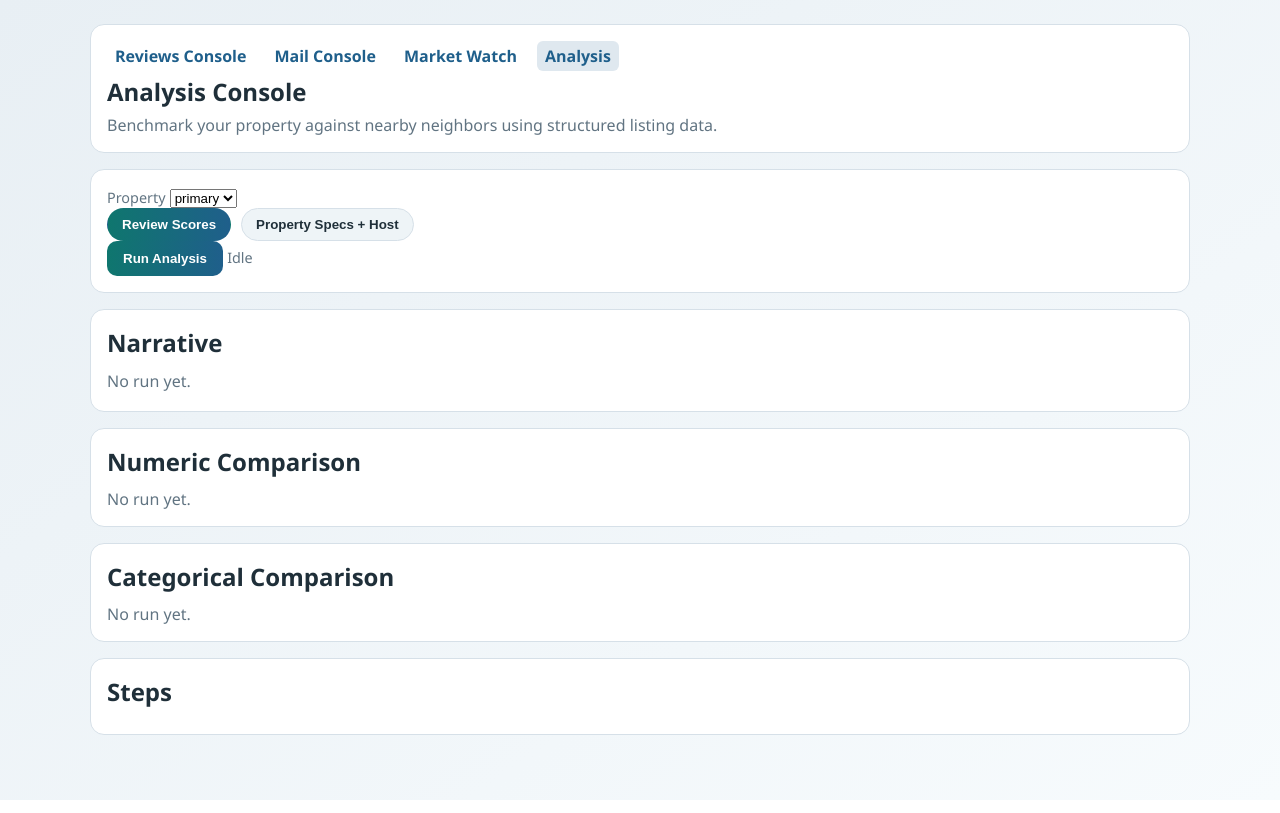
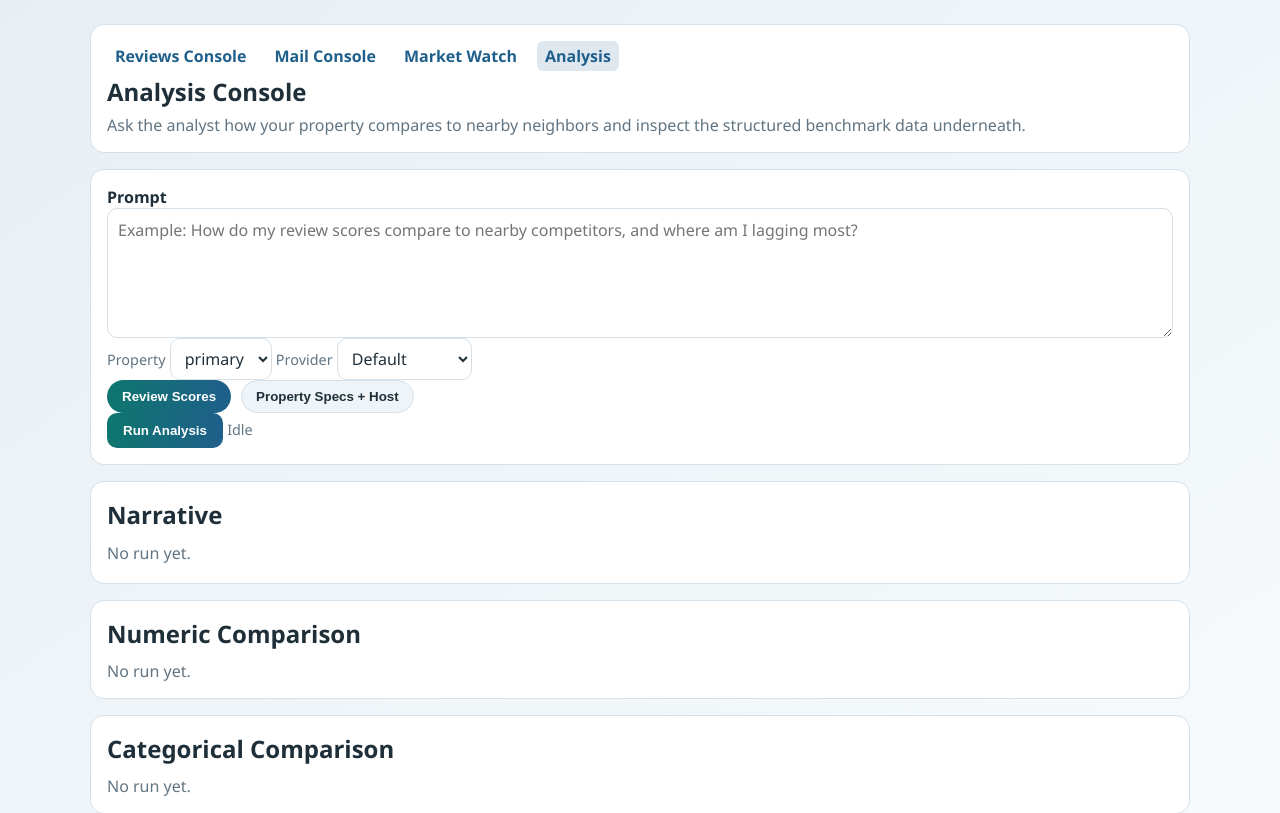
Before and after one commit to Alon-gilad-5/Airbnb-Agentic-System, a FastAPI app: page /analysis in a window 1280 px wide. Shown: the top 813 px of the page. Run offline with FastAPI, Linux system fonts and the light colour scheme; parts of the project's set-up code (start-up, migrations or seed data) failed here and were passed over; some libraries are stand-ins or nearby versions.

Commit message:
Make analysis console prompt-driven

```diff
--- a/app/main.py
+++ b/app/main.py
@@ -1107,21 +1107,55 @@ def market_watch_run(
 
 @app.post("/api/analysis", response_model=AnalysisResponse)
 def run_analysis(payload: AnalysisRequest) -> AnalysisResponse:
-    """Run structured neighbor benchmarking analysis for one property."""
+    """Run prompt-driven neighbor benchmarking analysis for one property."""
+
+    requested_provider = (payload.llm_provider or "default").strip().lower()
+    provider_is_explicit = requested_provider in VALID_CHAT_PROVIDERS
+    resolved_provider = (
+        default_chat_provider
+        if requested_provider in {"", "default"}
+        else requested_provider
+    )
+    if resolved_provider not in VALID_CHAT_PROVIDERS:
+        resolved_provider = default_chat_provider
+
+    provider_chat_service = chat_services_by_provider.get(resolved_provider)
+    if provider_is_explicit and (provider_chat_service is None or not provider_chat_service.is_available):
+        return AnalysisResponse(
+            status="error",
+            error=(
+                f"Requested llm_provider '{resolved_provider}' is not configured. "
+                f"Set required provider env vars and retry."
+            ),
+            response=None,
+            numeric_comparison=[],
+            categorical_comparison=[],
+            steps=[],
+        )
+
+    target_agent = analysis_agents_by_provider.get(resolved_provider)
+    if target_agent is None:
+        target_agent = analysis_agents_by_provider.get(default_chat_provider)
+    if target_agent is None:
+        target_agent = analyst_agent
 
     property_id = (
         payload.property_id.strip()
         if payload.property_id and payload.property_id.strip()
         else settings.active_owner.property_id
     )
-    context: dict[str, object] = {
-        "property_id": property_id,
-        "analysis_category": payload.category,
-    }
-    prompt = f"Analyze my {payload.category} against neighbors."
+    context: dict[str, object] = {"property_id": property_id}
+    if payload.category in {"review_scores", "property_specs"}:
+        context["analysis_category"] = payload.category
+
+    prompt = (
+        payload.prompt.strip()
+        if payload.prompt and payload.prompt.strip()
+        else f"Analyze my {payload.category or 'review_scores'} against neighbors."
+    )
 
     try:
-        outcome = analyst_agent.analyze(prompt, context=context)
+        outcome = target_agent.analyze(prompt, context=context)
         return AnalysisResponse(
             status=("error" if outcome.error else "ok"),
             error=outcome.error,
--- a/app/templates/analysis.html
+++ b/app/templates/analysis.html
@@ -5,6 +5,23 @@
   <title>Analysis Console</title>
   <link rel="stylesheet" href="/static/base.css">
   <style>
+    textarea {
+      width: 100%;
+      min-height: 130px;
+      border: 1px solid var(--border);
+      border-radius: 10px;
+      padding: 10px;
+      font: inherit;
+      resize: vertical;
+    }
+    select {
+      border: 1px solid var(--border);
+      border-radius: 10px;
+      padding: 8px 10px;
+      font: inherit;
+      background: #fff;
+      color: var(--ink);
+    }
     .toggle-group { display:flex; gap:10px; flex-wrap:wrap; }
     .toggle-btn {
       background:#eef4f7;
@@ -65,14 +82,22 @@
         <a href="/analysis" class="active" aria-current="page">Analysis</a>
       </div>
       <h1>Analysis Console</h1>
-      <p>Benchmark your property against nearby neighbors using structured listing data.</p>
+      <p>Ask the analyst how your property compares to nearby neighbors and inspect the structured benchmark data underneath.</p>
     </section>
 
     <section class="card">
+      <label for="prompt"><strong>Prompt</strong></label>
+      <textarea id="prompt" aria-label="Analysis prompt" placeholder="Example: How do my review scores compare to nearby competitors, and where am I lagging most?"></textarea>
       <div class="row">
         <label for="propertyProfile" class="muted">Property</label>
         <select id="propertyProfile" aria-label="Property profile">
           <option value="primary">Primary</option>
+        </select>
+        <label for="llmProvider" class="muted">Provider</label>
+        <select id="llmProvider" aria-label="LLM provider">
+          <option value="default">Default</option>
+          <option value="llmod">LLMOD</option>
+          <option value="openrouter">OpenRouter</option>
         </select>
         <div class="toggle-group" aria-label="Analysis category">
           <button type="button" class="toggle-btn active" data-category="review_scores">Review Scores</button>
@@ -105,18 +130,38 @@
   </main>
 
   <script>
+    const promptEl = document.getElementById("prompt");
     const propertyProfileEl = document.getElementById("propertyProfile");
+    const providerEl = document.getElementById("llmProvider");
     const runBtn = document.getElementById("runBtn");
     const statusEl = document.getElementById("status");
     const narrativeEl = document.getElementById("narrative");
     const numericWrapEl = document.getElementById("numericWrap");
     const categoricalWrapEl = document.getElementById("categoricalWrap");
     const stepsEl = document.getElementById("steps");
+    const LLM_PROVIDER_STORAGE_KEY = "analysis_console_llm_provider";
     const PROPERTY_PROFILE_STORAGE_KEY = "active_property_profile_id";
+    const allowedProviders = new Set(["default", "llmod", "openrouter"]);
     const categoryButtons = Array.from(document.querySelectorAll(".toggle-btn"));
     let propertyProfilesById = new Map();
     let selectedPropertyProfile = null;
     let selectedCategory = "review_scores";
+
+    try {
+      const storedProvider = localStorage.getItem(LLM_PROVIDER_STORAGE_KEY);
+      if (storedProvider && allowedProviders.has(storedProvider)) {
+        providerEl.value = storedProvider;
+      }
+    } catch (err) {
+      // Ignore storage errors.
+    }
+
+    function defaultPromptForCategory(category) {
+      if (category === "property_specs") {
+        return "How do my property specs and host positioning compare to nearby competitors?";
+      }
+      return "How do my review scores compare to nearby competitors, and where am I lagging most?";
+    }
 
     function escHtml(str) {
       const d = document.createElement("div");
@@ -284,6 +329,13 @@
         statusEl.textContent = "No property selected.";
         return;
       }
+      const provider = allowedProviders.has(providerEl.value) ? providerEl.value : "default";
+      const prompt = promptEl.value.trim();
+      try {
+        localStorage.setItem(LLM_PROVIDER_STORAGE_KEY, provider);
+      } catch (err) {
+        // Ignore storage errors.
+      }
       runBtn.disabled = true;
       statusEl.innerHTML = '<span class="inline-spinner" aria-hidden="true"></span> Running...';
       narrativeEl.textContent = "Working...";
@@ -292,13 +344,19 @@
       stepsEl.innerHTML = "";
 
       try {
+        const requestPayload = {
+          property_id: selectedPropertyProfile.property_id,
+          llm_provider: provider,
+        };
+        if (prompt) {
+          requestPayload.prompt = prompt;
+        } else {
+          requestPayload.category = selectedCategory;
+        }
         const res = await fetch("/api/analysis", {
           method: "POST",
           headers: {"Content-Type": "application/json"},
-          body: JSON.stringify({
-            property_id: selectedPropertyProfile.property_id,
-            category: selectedCategory,
-          }),
+          body: JSON.stringify(requestPayload),
         });
         const data = await res.json();
         if (data.status === "error") {
@@ -326,6 +384,9 @@
       btn.addEventListener("click", () => {
         selectedCategory = btn.dataset.category || "review_scores";
         categoryButtons.forEach((other) => other.classList.toggle("active", other === btn));
+        if (!promptEl.value.trim()) {
+          promptEl.placeholder = `Example: ${defaultPromptForCategory(selectedCategory)}`;
+        }
       });
     });
 
@@ -333,8 +394,15 @@
       setSelectedPropertyProfile(propertyProfileEl.value);
     });
     runBtn.addEventListener("click", runAnalysis);
+    promptEl.addEventListener("keydown", (event) => {
+      if ((event.ctrlKey || event.metaKey) && event.key === "Enter") {
+        event.preventDefault();
+        runAnalysis();
+      }
+    });
 
     loadPropertyProfiles();
+    promptEl.placeholder = `Example: ${defaultPromptForCategory(selectedCategory)}`;
   </script>
 </body>
 </html>
```
Also changed, not shown: app/schemas.py (+15 -1 lines), tests/test_analysis_endpoint.py (+74 -6 lines), tests/test_api_contract.py (+10 -1 lines).
